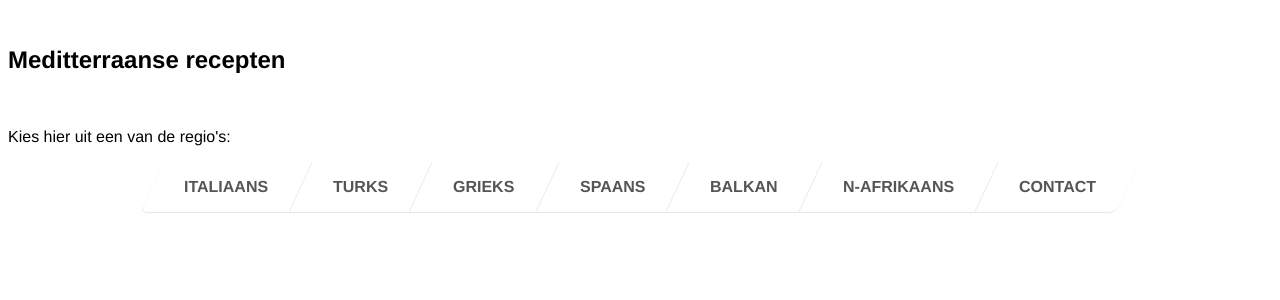
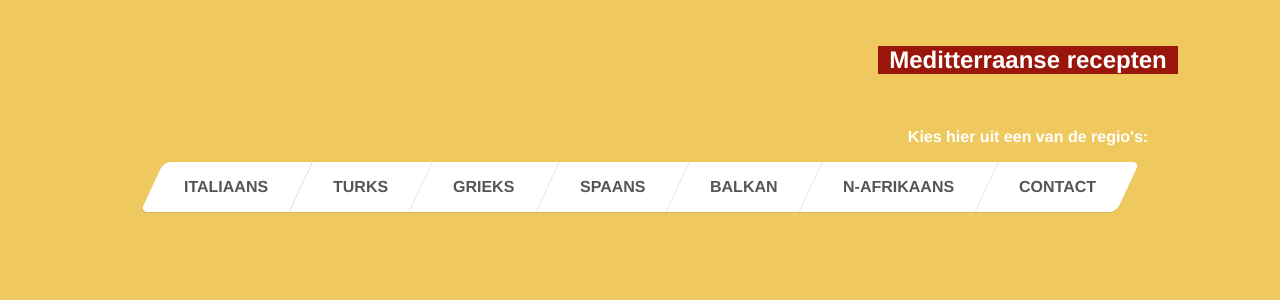
Before and after one commit to sametpalit/recipes, a PHP site: page /na/na.html in a window 1280 px wide. Shown: the top 300 px of the page. Run offline with PHP 8.4, Linux system fonts and the light colour scheme.

Commit message:
fixes samet

```diff
--- a/Contact/contact.html
+++ b/Contact/contact.html
@@ -4,7 +4,7 @@
     <meta charset="UTF-8">
     <meta http-equiv="X-UA-Compatible" content="IE=edge">
     <link rel="stylesheet" href="navbar.css">
-    <link rel="stylesheet" href="turks.css">
+    <link rel="stylesheet" href="contact.css">
     <meta name="viewport" content="width=device-width, initial-scale=1.0">
     <title>Home</title>
 </head>
--- a/balkan/balkan.html
+++ b/balkan/balkan.html
@@ -4,7 +4,7 @@
     <meta charset="UTF-8">
     <meta http-equiv="X-UA-Compatible" content="IE=edge">
     <link rel="stylesheet" href="navbar.css">
-    <link rel="stylesheet" href="turks.css">
+    <link rel="stylesheet" href="balkan.css">
     <meta name="viewport" content="width=device-width, initial-scale=1.0">
     <title>Home</title>
 </head>
--- a/grieks/grieks.css
+++ b/grieks/grieks.css
@@ -1,5 +1,5 @@
 body {
-    background-color: rgb(228, 12, 4);
+    background-color: rgb(15, 1, 211);
 
     background-repeat: no-repeat;
     background-position: 60% 0%;
--- a/grieks/grieks.html
+++ b/grieks/grieks.html
@@ -4,7 +4,7 @@
     <meta charset="UTF-8">
     <meta http-equiv="X-UA-Compatible" content="IE=edge">
     <link rel="stylesheet" href="navbar.css">
-    <link rel="stylesheet" href="turks.css">
+    <link rel="stylesheet" href="grieks.css">
     <meta name="viewport" content="width=device-width, initial-scale=1.0">
     <title>Home</title>
 </head>
--- a/index.html
+++ b/index.html
@@ -19,7 +19,7 @@
     <div class="skew-menu">
         <ul>
             <li><a href="#">Italiaans</a></li>
-            <li><a href="#">Turks</a></li>
+            <li><a href="/turks/turks.html">Turks</a></li>
             <li><a href="#">Grieks</a></li>
             <li><a href="#">Spaans</a></li>
             <li><a href="#">Balkan</a></li>
--- a/italiaans/italiaans.css
+++ b/italiaans/italiaans.css
@@ -1,8 +1,7 @@
 body {
-    background-color: rgb(228, 12, 4);
-
+    background: linear-gradient(to right, rgb(0, 146, 70), rgb(0, 146, 70) 33.33%, rgba(255, 255,255 ) 33.33%, rgba(255, 255,255) 66.66%, rgb(206, 43, 55) 66.66%);
     background-repeat: no-repeat;
-    background-position: 60% 0%;
+    background-attachment: fixed;
     background-size: cover;
 }
 h2 {
--- a/italiaans/italiaans.html
+++ b/italiaans/italiaans.html
@@ -4,7 +4,7 @@
     <meta charset="UTF-8">
     <meta http-equiv="X-UA-Compatible" content="IE=edge">
     <link rel="stylesheet" href="navbar.css">
-    <link rel="stylesheet" href="turks.css">
+    <link rel="stylesheet" href="italiaans.css">
     <meta name="viewport" content="width=device-width, initial-scale=1.0">
     <title>Home</title>
 </head>
--- a/na/na.css
+++ b/na/na.css
@@ -1,5 +1,5 @@
 body {
-    background-color: rgb(228, 12, 4);
+    background-color: rgb(240, 201, 94);
 
     background-repeat: no-repeat;
     background-position: 60% 0%;
--- a/na/na.html
+++ b/na/na.html
@@ -4,7 +4,7 @@
     <meta charset="UTF-8">
     <meta http-equiv="X-UA-Compatible" content="IE=edge">
     <link rel="stylesheet" href="navbar.css">
-    <link rel="stylesheet" href="turks.css">
+    <link rel="stylesheet" href="na.css">
     <meta name="viewport" content="width=device-width, initial-scale=1.0">
     <title>Home</title>
 </head>
--- a/spaans/spaans.css
+++ b/spaans/spaans.css
@@ -1,5 +1,5 @@
 body {
-    background-color: rgb(228, 12, 4);
+    background-color: rgb(247, 243, 2);
 
     background-repeat: no-repeat;
     background-position: 60% 0%;
--- a/spaans/spaans.html
+++ b/spaans/spaans.html
@@ -4,7 +4,7 @@
     <meta charset="UTF-8">
     <meta http-equiv="X-UA-Compatible" content="IE=edge">
     <link rel="stylesheet" href="navbar.css">
-    <link rel="stylesheet" href="turks.css">
+    <link rel="stylesheet" href="spaans.css">
     <meta name="viewport" content="width=device-width, initial-scale=1.0">
     <title>Home</title>
 </head>
```
